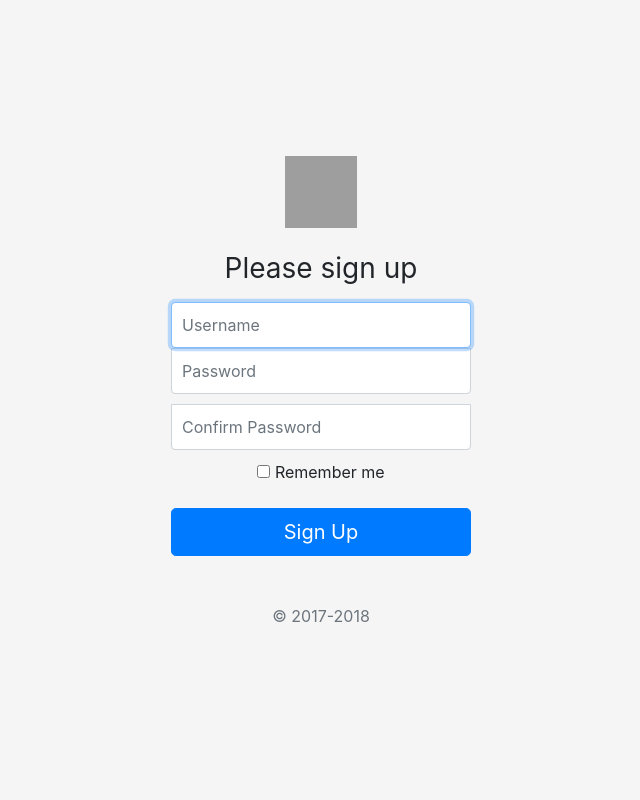
After one commit to KouroshBeheshtinejad/Django-Learning, a Django app: page /accounts/signup/ in a window 1280 px wide. The commit adds this page. Shown: the whole page, without its empty margins (319-959 px from the left). Run offline with Django 5.2, Linux system fonts and the light colour scheme; some libraries are stand-ins or nearby versions; grey boxes are pictures that could not be loaded.

Commit message:
building the template for login, logout and signup pages. Also, creating views for these pages.

```diff
--- /dev/null
+++ b/statics/css/signin.css
@@ -0,0 +1,49 @@
+html,
+body {
+  height: 100%;
+}
+
+body {
+  display: -ms-flexbox;
+  display: -webkit-box;
+  display: flex;
+  -ms-flex-align: center;
+  -ms-flex-pack: center;
+  -webkit-box-align: center;
+  align-items: center;
+  -webkit-box-pack: center;
+  justify-content: center;
+  padding-top: 40px;
+  padding-bottom: 40px;
+  background-color: #f5f5f5;
+}
+
+.form-signin {
+  width: 100%;
+  max-width: 330px;
+  padding: 15px;
+  margin: 0 auto;
+}
+.form-signin .checkbox {
+  font-weight: 400;
+}
+.form-signin .form-control {
+  position: relative;
+  box-sizing: border-box;
+  height: auto;
+  padding: 10px;
+  font-size: 16px;
+}
+.form-signin .form-control:focus {
+  z-index: 2;
+}
+.form-signin input[type="email"] {
+  margin-bottom: -1px;
+  border-bottom-right-radius: 0;
+  border-bottom-left-radius: 0;
+}
+.form-signin input[type="password"] {
+  margin-bottom: 10px;
+  border-top-left-radius: 0;
+  border-top-right-radius: 0;
+}
--- /dev/null
+++ b/templates/accounts/signup.html
@@ -0,0 +1,40 @@
+{% load static %}
+<!doctype html>
+<html lang="en">
+  <head>
+    <meta charset="utf-8">
+    <meta name="viewport" content="width=device-width, initial-scale=1, shrink-to-fit=no">
+    <meta name="description" content="">
+    <meta name="author" content="">
+
+    <title>Sign Up</title>
+
+
+    <!-- Bootstrap core CSS -->
+    <link href="{% static 'css/bootstrap.css' %}" rel="stylesheet">
+
+    <!-- Custom styles for this template -->
+    <link href="{% static 'css/signin.css' %}" rel="stylesheet">
+  </head>
+
+  <body class="text-center">
+    <form class="form-signin" method="post" action="{% url 'accounts:signup' %}">
+      {% csrf_token %}
+      <img class="mb-4" src="https://getbootstrap.com/docs/4.0/assets/brand/bootstrap-solid.svg" alt="" width="72" height="72">
+      <h1 class="h3 mb-3 font-weight-normal">Please sign up</h1>
+      <label for="inputusername" class="sr-only">Username</label>
+      <input type="text" name="username" class="form-control" placeholder="Username" required autofocus>
+      <label for="inputPassword" class="sr-only">Password</label>
+      <input type="password" name="password1" id="inputPassword1" class="form-control" placeholder="Password" required>
+      <label for="inputPassword2" class="sr-only">Confirm Password</label>
+      <input type="password" name="password2" id="inputPassword2" class="form-control" placeholder="Confirm Password" required>
+      <div class="checkbox mb-3">
+        <label>
+          <input type="checkbox" value="remember-me"> Remember me
+        </label>
+      </div>
+      <button class="btn btn-lg btn-primary btn-block" type="submit">Sign Up</button>
+      <p class="mt-5 mb-3 text-muted">&copy; 2017-2018</p>
+    </form>
+  </body>
+</html>
```
Also changed, not shown: templates/accounts/login.html (added, +38 -0 lines), templates/base.html (+7 -2 lines), templates/accounts/logout.html (added).
